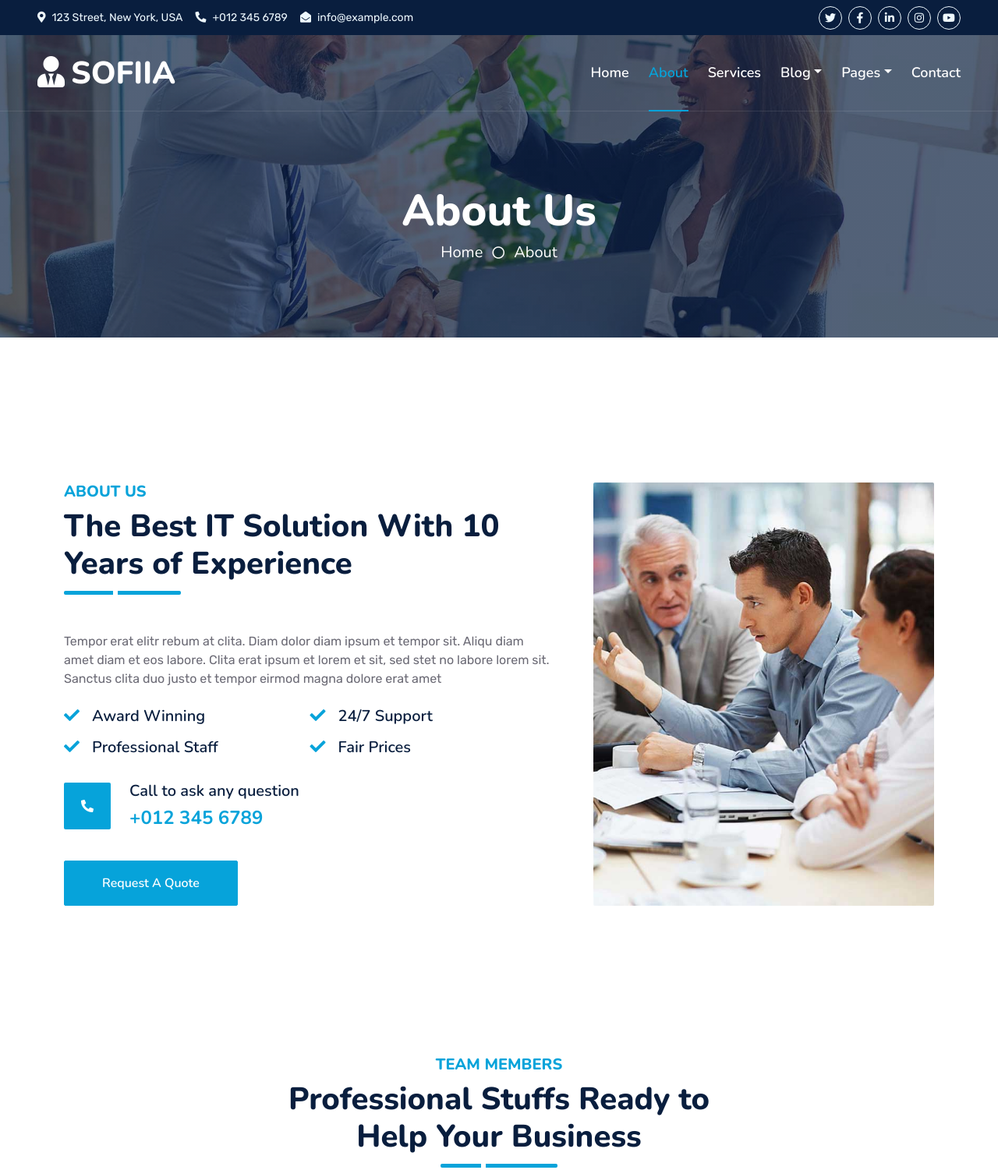
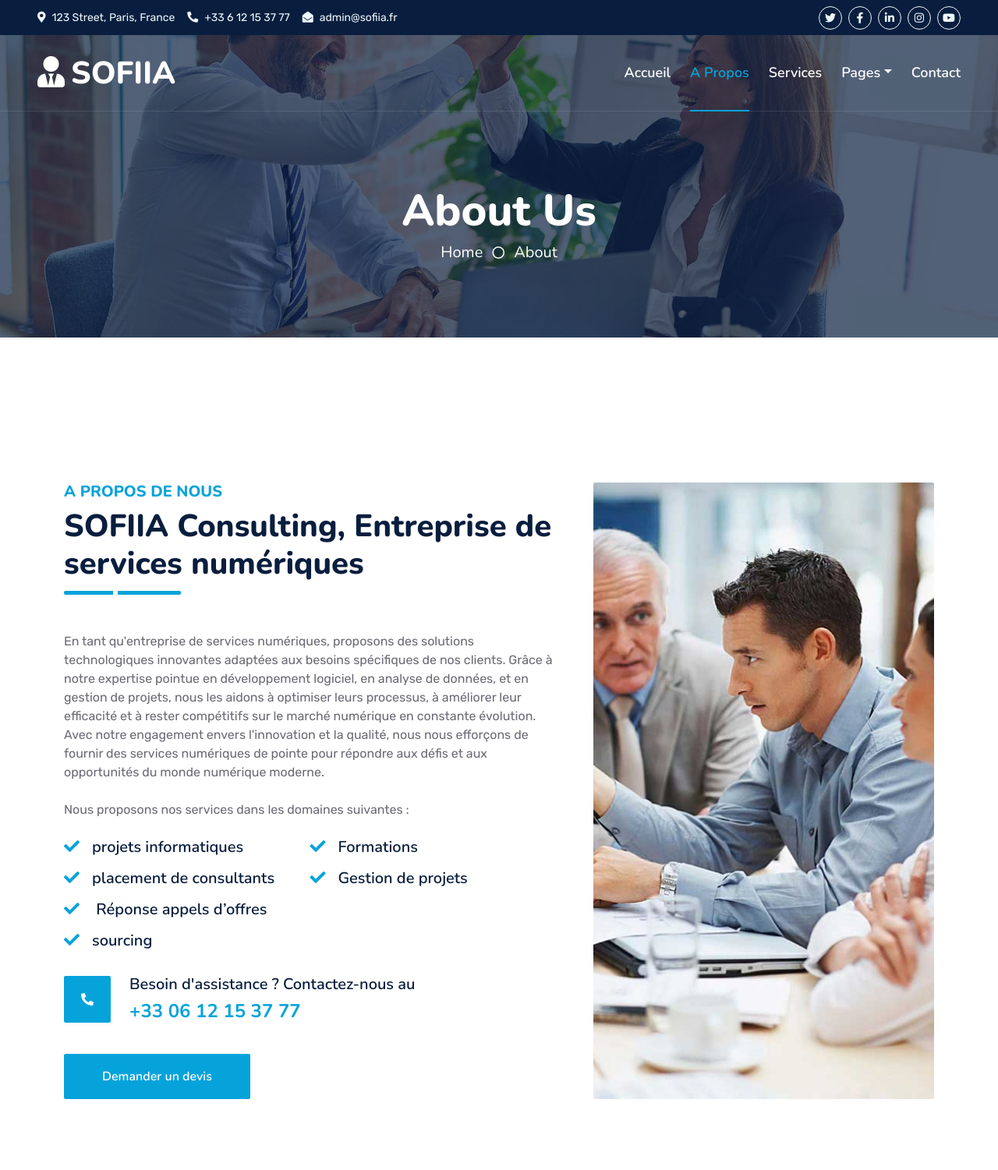
Before and after one commit to thiam92/SOFIIA, a plain HTML site: page about.html in a window 1280 px wide. Shown: the top 1501 px of the page at 78% size. Drawn offline with nearby package versions, Linux system fonts and the light colour scheme.

Commit message:
website update version

```diff
--- a/about.html
+++ b/about.html
@@ -44,9 +44,9 @@
         <div class="row gx-0">
             <div class="col-lg-8 text-center text-lg-start mb-2 mb-lg-0">
                 <div class="d-inline-flex align-items-center" style="height: 45px;">
-                    <small class="me-3 text-light"><i class="fa fa-map-marker-alt me-2"></i>123 Street, New York, USA</small>
-                    <small class="me-3 text-light"><i class="fa fa-phone-alt me-2"></i>+012 345 6789</small>
-                    <small class="text-light"><i class="fa fa-envelope-open me-2"></i>info@example.com</small>
+                    <small class="me-3 text-light"><i class="fa fa-map-marker-alt me-2"></i>123 Street, Paris, France</small>
+                    <small class="me-3 text-light"><i class="fa fa-phone-alt me-2"></i>+33 6 12 15 37 77</small>
+                    <small class="text-light"><i class="fa fa-envelope-open me-2"></i>admin@sofiia.fr</small>
                 </div>
             </div>
             <div class="col-lg-4 text-center text-lg-end">
@@ -74,24 +74,15 @@
             </button>
             <div class="collapse navbar-collapse" id="navbarCollapse">
                 <div class="navbar-nav ms-auto py-0">
-                    <a href="index.html" class="nav-item nav-link">Home</a>
-                    <a href="about.html" class="nav-item nav-link active">About</a>
+                    <a href="index.html" class="nav-item nav-link">Accueil</a>
+                    <a href="about.html" class="nav-item nav-link active">A Propos</a>
                     <a href="service.html" class="nav-item nav-link">Services</a>
-                    <div class="nav-item dropdown">
-                        <a href="#" class="nav-link dropdown-toggle" data-bs-toggle="dropdown">Blog</a>
-                        <div class="dropdown-menu m-0">
-                            <a href="blog.html" class="dropdown-item">Blog Grid</a>
-                            <a href="detail.html" class="dropdown-item">Blog Detail</a>
-                        </div>
-                    </div>
                     <div class="nav-item dropdown">
                         <a href="#" class="nav-link dropdown-toggle" data-bs-toggle="dropdown">Pages</a>
                         <div class="dropdown-menu m-0">
-                            <a href="price.html" class="dropdown-item">Pricing Plan</a>
-                            <a href="feature.html" class="dropdown-item">Our features</a>
-                            <a href="team.html" class="dropdown-item">Team Members</a>
-                            <a href="testimonial.html" class="dropdown-item">Testimonial</a>
-                            <a href="quote.html" class="dropdown-item">Free Quote</a>
+                            <a href="team.html" class="dropdown-item">Notre equipe</a>
+                            <a href="testimonial.html" class="dropdown-item">Témoignages</a>
+                            <a href="quote.html" class="dropdown-item">Demander un devis</a>
                         </div>
                     </div>
                     <a href="contact.html" class="nav-item nav-link">Contact</a>
@@ -138,30 +129,37 @@
             <div class="row g-5">
                 <div class="col-lg-7">
                     <div class="section-title position-relative pb-3 mb-5">
-                        <h5 class="fw-bold text-primary text-uppercase">About Us</h5>
-                        <h1 class="mb-0">The Best IT Solution With 10 Years of Experience</h1>
+                        <h5 class="fw-bold text-primary text-uppercase">A propos de nous</h5>
+                        <h1 class="mb-0">SOFIIA Consulting, Entreprise de services numériques</h1>
                     </div>
-                    <p class="mb-4">Tempor erat elitr rebum at clita. Diam dolor diam ipsum et tempor sit. Aliqu diam amet diam et eos labore. Clita erat ipsum et lorem et sit, sed stet no labore lorem sit. Sanctus clita duo justo et tempor eirmod magna dolore erat amet</p>
+                    <p class="mb-4">En tant qu'entreprise de services numériques, proposons des solutions technologiques innovantes adaptées aux besoins spécifiques de nos clients. Grâce à notre expertise pointue en développement logiciel, en analyse de données, et en gestion de projets, nous les aidons à optimiser leurs processus, à améliorer leur efficacité et à rester compétitifs sur le marché numérique en constante évolution. Avec notre engagement envers l'innovation et la qualité, nous nous efforçons de fournir des services numériques de pointe pour répondre aux défis et aux opportunités du monde numérique moderne.</p>
+                    <p class="mb-4">Nous proposons nos services dans les domaines suivantes :</p>
                     <div class="row g-0 mb-3">
                         <div class="col-sm-6 wow zoomIn" data-wow-delay="0.2s">
-                            <h5 class="mb-3"><i class="fa fa-check text-primary me-3"></i>Award Winning</h5>
-                            <h5 class="mb-3"><i class="fa fa-check text-primary me-3"></i>Professional Staff</h5>
+                            <h5 class="mb-3"><i class="fa fa-check text-primary me-3"></i>projets informatiques</h5>
+                            <h5 class="mb-3"><i class="fa fa-check text-primary me-3"></i>placement de consultants
+                            </h5>
                         </div>
                         <div class="col-sm-6 wow zoomIn" data-wow-delay="0.4s">
-                            <h5 class="mb-3"><i class="fa fa-check text-primary me-3"></i>24/7 Support</h5>
-                            <h5 class="mb-3"><i class="fa fa-check text-primary me-3"></i>Fair Prices</h5>
+                            <h5 class="mb-3"><i class="fa fa-check text-primary me-3"></i>Formations</h5>
+                            <h5 class="mb-3"><i class="fa fa-check text-primary me-3"></i>Gestion de projets</h5>
                         </div>
+                        <div class="col-sm-6 wow zoomIn" data-wow-delay="0.6s">
+                            <h5 class="mb-3"><i class="fa fa-check text-primary me-3"></i> Réponse appels d’offres</h5>
+                            <h5 class="mb-3"><i class="fa fa-check text-primary me-3"></i>sourcing</h5>
+                        </div>
+
                     </div>
                     <div class="d-flex align-items-center mb-4 wow fadeIn" data-wow-delay="0.6s">
                         <div class="bg-primary d-flex align-items-center justify-content-center rounded" style="width: 60px; height: 60px;">
                             <i class="fa fa-phone-alt text-white"></i>
                         </div>
                         <div class="ps-4">
-                            <h5 class="mb-2">Call to ask any question</h5>
-                            <h4 class="text-primary mb-0">+012 345 6789</h4>
+                            <h5 class="mb-2">Besoin d'assistance ? Contactez-nous au</h5>
+                            <h4 class="text-primary mb-0">+33 06 12 15 37 77</h4>
                         </div>
                     </div>
-                    <a href="quote.html" class="btn btn-primary py-3 px-5 mt-3 wow zoomIn" data-wow-delay="0.9s">Request A Quote</a>
+                    <a href="quote.html" class="btn btn-primary py-3 px-5 mt-3 wow zoomIn" data-wow-delay="0.9s">Demander un devis</a>
                 </div>
                 <div class="col-lg-5" style="min-height: 500px;">
                     <div class="position-relative h-100">
```
Also changed, not shown: contact.html (+8 -17 lines), index.html (+8 -17 lines), quote.html (+10 -19 lines), service.html (+7 -16 lines), team.html (+9 -18 lines), testimonial.html (+11 -20 lines).
